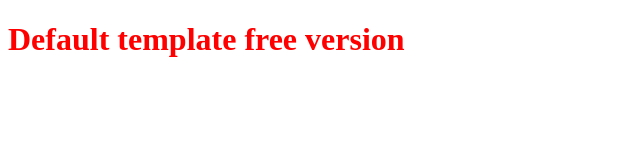
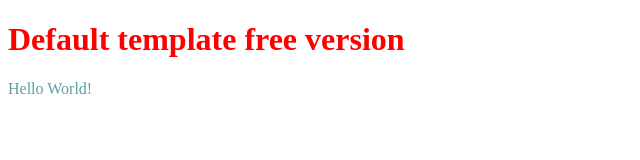
Before and after one commit to Olcsa123Dev/Sponge-Developers-Project, a plain HTML site: page freeversiontemplate.html in a window 1280 px wide. Shown: the whole page, without its empty margins (0-640 px from the left). Drawn offline with Linux system fonts and the light colour scheme.

Commit message:
Update freeversiontemplate.html

```diff
--- a/freeversiontemplate.html
+++ b/freeversiontemplate.html
@@ -17,7 +17,7 @@
 
     <h1>Default template free version</h1>
 
-    <p style="color: #5f9ea0;"></p>
+    <p style="color: #5f9ea0;"> Hello World! </p>
 
 </body>
 </html>
```
